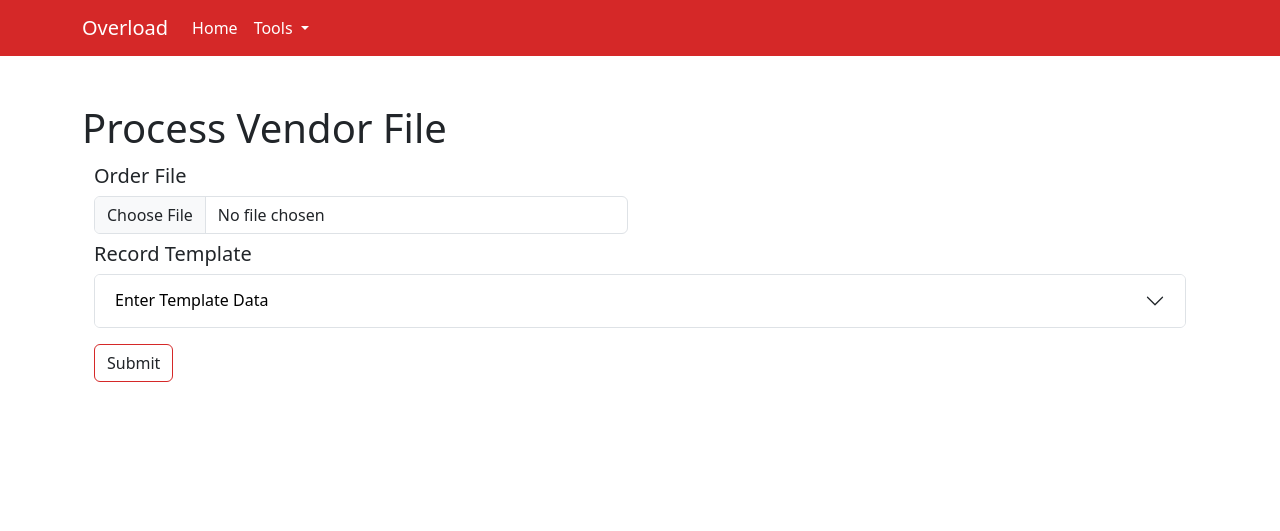
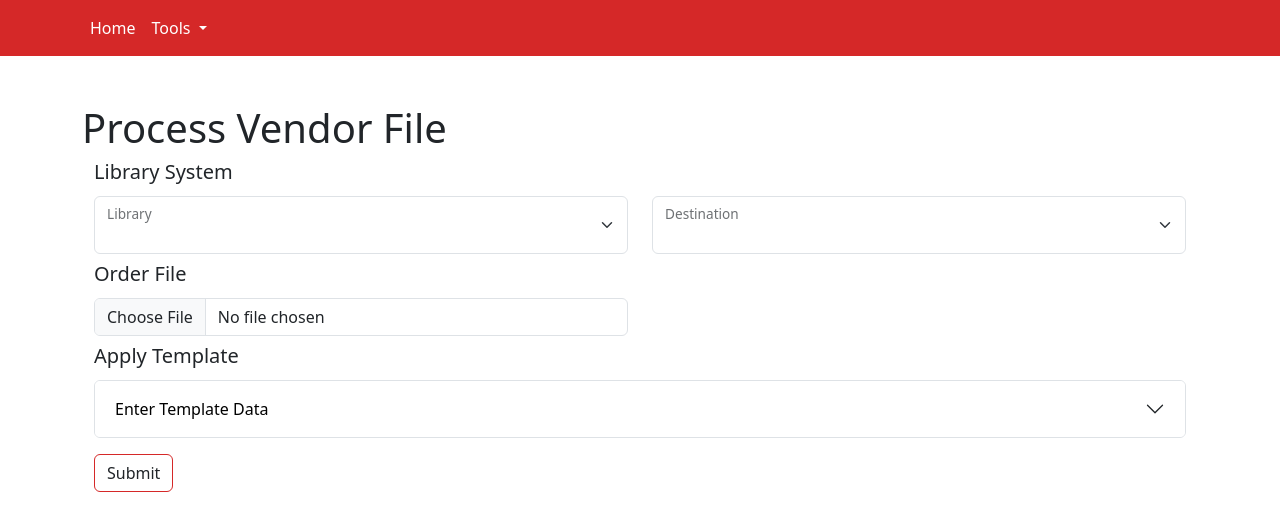
Before and after one commit to BookOps-CAT/overload-web, a FastAPI app: page /vendor_file in a window 1280 px wide. Shown: the top 531 px of the page. Run offline with FastAPI, Linux system fonts and the light colour scheme.

Commit message:
updated pages to use script

```diff
--- a/overload_web/frontend/templates/base.html
+++ b/overload_web/frontend/templates/base.html
@@ -10,11 +10,9 @@
     {% endblock %}
   </head>
   <body>
-    <nav class="navbar navbar-expand-lg" style="background-color: #d52828; color: white;">
+    <nav class="navbar navbar-expand-lg" style="background-color: #d52828; color: white;position: relative;">
       {% block nav %}
       <div class="container">
-        <a class="navbar-brand mb-0 h1" style="color: white;" href="{{ url_for('root') }}">{{ application }}</a>
-        <div class="collapse navbar-collapse" id="navbarSupportedContent">
           <ul class="navbar-nav me-auto mb-2 mb-lg-0">
             <li class="nav-item">
               <a class="nav-link active" aria-current="page" style="color: white;" href="{{ url_for('root') }}">Home</a>
@@ -30,19 +28,15 @@
               </ul>
             </li>
           </ul>
-        </div>
       </div>
     {% endblock %}
     </nav>
-
     <div class="container my-5">
       <h1>{% block header %}{% endblock %}</h1>
       {% block content %}
       <div class="col-lg-8 px-0">
       </div>
-
       {% endblock %}
-
     </div>
     <script src="https://cdn.jsdelivr.net/npm/bootstrap@5.3.2/dist/js/bootstrap.bundle.min.js" integrity="sha384-C6RzsynM9kWDrMNeT87bh95OGNyZPhcTNXj1NW7RuBCsyN/o0jlpcV8Qyq46cDfL" crossorigin="anonymous"></script>
     <script src="main.js"></script>
--- a/overload_web/frontend/templates/macros.html
+++ b/overload_web/frontend/templates/macros.html
@@ -1,41 +1,44 @@
-{% macro input(name, value='', display='') -%}
-<label for="{{ name }}" class="form-label">{{display}}</label>
-<input type="{{ type }}" class="form-control" value="{{ value|e }}" name="{{ name }}" aria-label="{{ name }}" id="{{name}}">
+{% macro text_input(id, name) -%}
+<div class="form-floating">
+<input type="text" class="form-control" value="{{ value|e }}" name="{{ id }}" aria-label="{{ id }}" id="{{id}}">
+<label for="{{id}}">{{name}}</label>
+</div>
 {%- endmacro %}
 
-{% macro selectbox(name, display='', values={}) -%}
-<label for="{{ name }}" class="form-label">{{display}}</label>
-<select class="form-select" aria-label="{{name}}" name="{{name}}", id="{{name}}">
+{% macro dropdown(id, name, values) -%}
+<div class="form-floating">
+<select class="form-select" aria-label="{{id}}" name="{{id}}", id="{{id}}">
     <option selected value=""></option>
         {% for k, v in values.items() %}
-        <option value="{{k}}">{{k}} ({{v.title()}})</option>
+        <option value="{{k}}">{{v}}</option>
         {%endfor%}
 </select>
+<label for="{{id}}">{{name}}</label>
+</div>
 {%- endmacro %}
 
-{% macro create_input(field) -%}
-{% set id=field['id']%}
-<label for="{{ id }}" class="form-label">{{field["name"]}}</label>
-{% if "values" in field %}
-    <select class="form-select" aria-label="{{id}}" name="{{id}}", id="{{id}}">
-        <option selected value=""></option>
-            {% for k, v in field["values"].items() %}
-            <option value="{{k}}">{{k}} ({{v.title()}})</option>
-            {%endfor%}
-    </select>
-{%else%}
-    <input type="text" class="form-control" value="{{ value|e }}" name="{{ id }}" aria-label="{{ id }}" id="{{id}}">
+
+{% macro template_fields(fields) -%}
+{% for type,fields in fields.items()%}
+    {% if type=="fixed_fields"%}
+        <h5>Order Fixed Fields</h5>
+    {% elif type=="var_fields"%}
+        <h5>Order Variable Fields</h5>
+    {% elif type=="matchpoints"%}
+        <h5>Sierra Matchpoints</h5>
     {%endif%}
-{%- endmacro %}
-
-{% macro template_form(fields) -%}
     <div class="row row-cols-3 gy-1 my-2">
         {% for field in fields %}
         <div class="col">
-        {{create_input(field)}}
+            {% if "values" in field %}
+                {{dropdown(field['id'], field['name'], field['values'])}}
+            {%else%}
+                {{text_input(field['id'], field['name'])}}
+            {%endif%}
         </div>
         {%endfor%}
     </div>
+{%endfor%}
 {%- endmacro %}
 
 
--- a/overload_web/frontend/templates/pvf.html
+++ b/overload_web/frontend/templates/pvf.html
@@ -2,45 +2,77 @@
 {% import "macros.html" as form %}
 {% block head %}
     {{ super() }}
-{% endblock %}
-{% block title %}
-    {{ super() }}
-{% endblock %}
-{% block nav %}
-    {{ super() }}
+<script>
+    async function submitForm(event) {
+        event.preventDefault();
+
+        const formData = new FormData(document.querySelector('form'));
+
+        const response = await fetch('/vendor_file', {
+            method: 'POST',
+            body: formData,
+        });
+
+        const results = await response.json();
+        const outputDiv = document.getElementById('output');
+        if (response.ok) {
+              let htmlContent = '<ul>';
+              results.forEach(result => {
+                  htmlContent += `
+                      <li>
+                          <strong>Library: </strong>${result.library}<br>
+                          <strong>Bib ID: </strong>${result.bib_id}<br>
+                          <strong>ISBN: </strong>${result.isbn}<br>
+                          <strong>OCLC Number: </strong>${result.oclc_number}<br>
+                          <strong>UPC: </strong>${result.upc}<br>
+                          <em>Order languages: ${result.orders.map(order => order.lang).join(', ')}</em>
+                          <em>Order locations: ${result.orders.map(order => order.locations).join(', ')}</em>
+                      </li>
+                  `;
+              });
+              htmlContent += '</ul>';
+              outputDiv.innerHTML = htmlContent;
+          } else {
+              outputDiv.innerHTML = `<p style="color: red;">Failed to load items</p>`;
+          }
+    }
+</script>
 {% endblock %}
 {% block header %}{{ page_title }}{% endblock %}
 {% block content %}
-<form action="/vendor_file" method="post" enctype="multipart/form-data">
+<form onsubmit="submitForm(event)">
     <div class="container text-left">
+        <h5>Library System</h5>
         <div class="row row-cols-2 gy-1 my-2">
             <div class="col">
-                <h5>Order File</h5>
-                <input class="form-control" type="file" id="order_file" name="order_file">
+                {{ form.dropdown("library", "Library", {"bpl": "BPL", "nypl": "NYPL"})}}
+            </div>
+            <div class="col">
+                {{ form.dropdown("destination", "Destination", {"branches": "Branches", "research": "Research"})}}
             </div>
         </div>
-        <h5>Record Template</h5>
-        <div class="accordion accordion" id="template_accordion">
+        <h5>Order File</h5>
+        <div class="row row-cols-2 gy-1 my-2">
+            <div class="col">
+                <input class="form-control" type="file" id="file" name="file">
+            </div>
+        </div>
+        <h5>Apply Template</h5>
+        <div class="row row-cols-1 gy-1 my-2">
+        <div class="accordion" id="template_accordion">
             <div class="accordion-item">
-                <h2 class="accordion-header" id="template-headingOne">
-                <button class="accordion-button collapsed" type="button" data-bs-toggle="collapse" data-bs-target="#template-collapseOne" aria-expanded="false" aria-controls="template-collapseOne" style="background-color: white; color: black;">Enter Template Data</button></h2>
-                <div id="template-collapseOne" class="accordion-collapse collapse" aria-labelledby="template-headingOne" data-bs-parent="#template_accordion">
+                <button class="accordion-button collapsed" type="button" data-bs-toggle="collapse" data-bs-target="#accordion-collapseOne" aria-expanded="false" aria-controls="accordion-collapseOne" style="background-color: white; color: black;">Enter Template Data</button>
+                <div id="accordion-collapseOne" class="accordion-collapse collapse" data-bs-parent="#template_accordion">
                     <div class="accordion-body">
-                        <h5>Order Fixed Fields</h5>
-                        {{ form.template_form(fixed_fields) }}
-                        <h5>Order Variable Fields</h5>
-                        {{ form.template_form(variable_fields) }}
-                        <h5>Sierra Matchpoints</h5>
-                        {{ form.template_form(matchpoints) }}
+                    {{ form.template_fields(field_constants) }}
                     </div>
                 </div>
             </div>
+            <button type="submit" class="btn my-3" style="border-color: #d52828; border: border-3">Submit</button>
         </div>
-        <button type="submit" class="btn my-3" style="border-color: #d52828; border: border-3">Submit</button>
     </div>
 </form>
 
-{% if bib is defined %}
-    {{ form.bib_output(bib, order, template) }}
-{%endif%}
+<div id="output"></div>
+
 {% endblock %}
```
Lines whose indentation alone changed are shown as unchanged.
